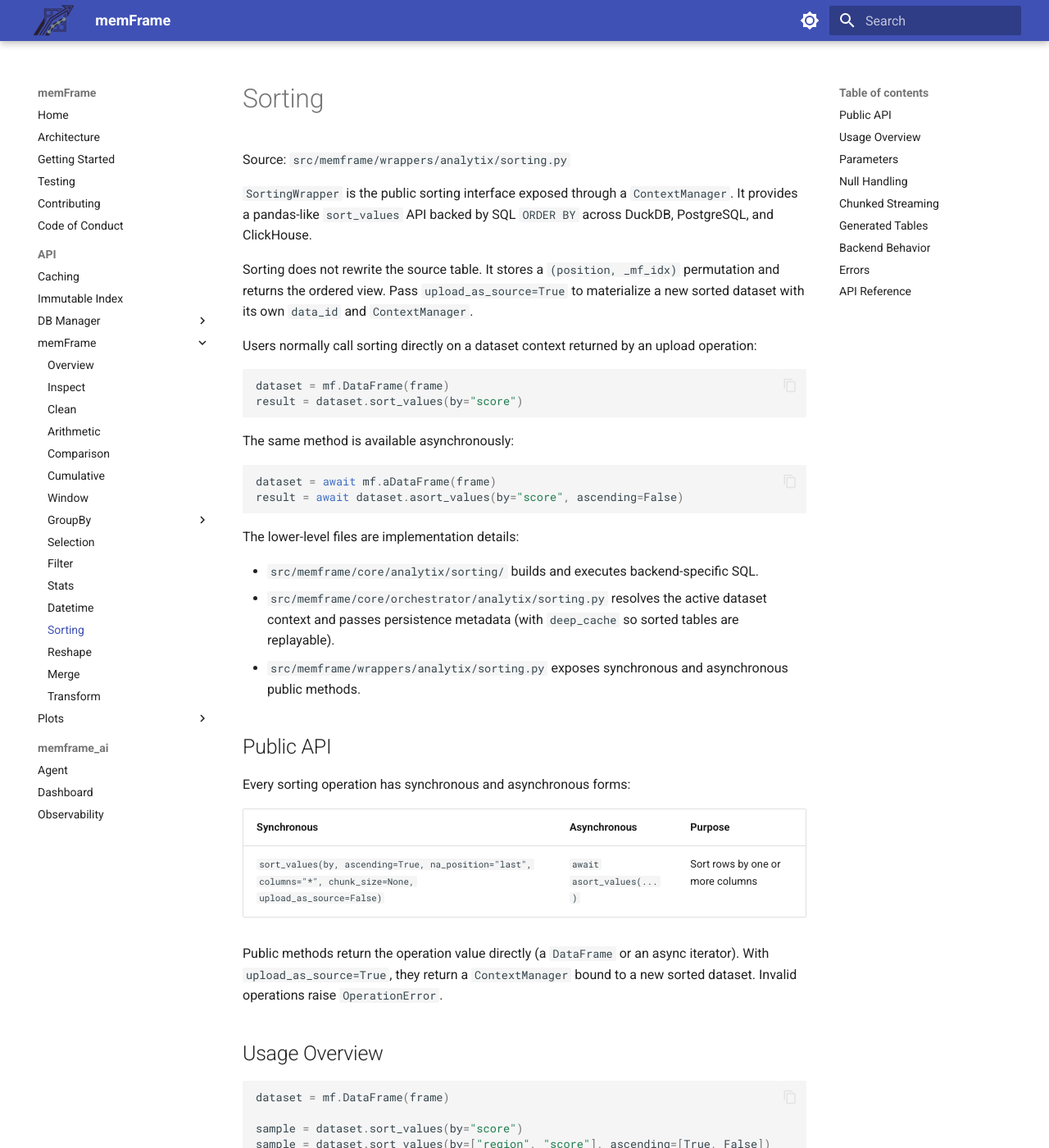
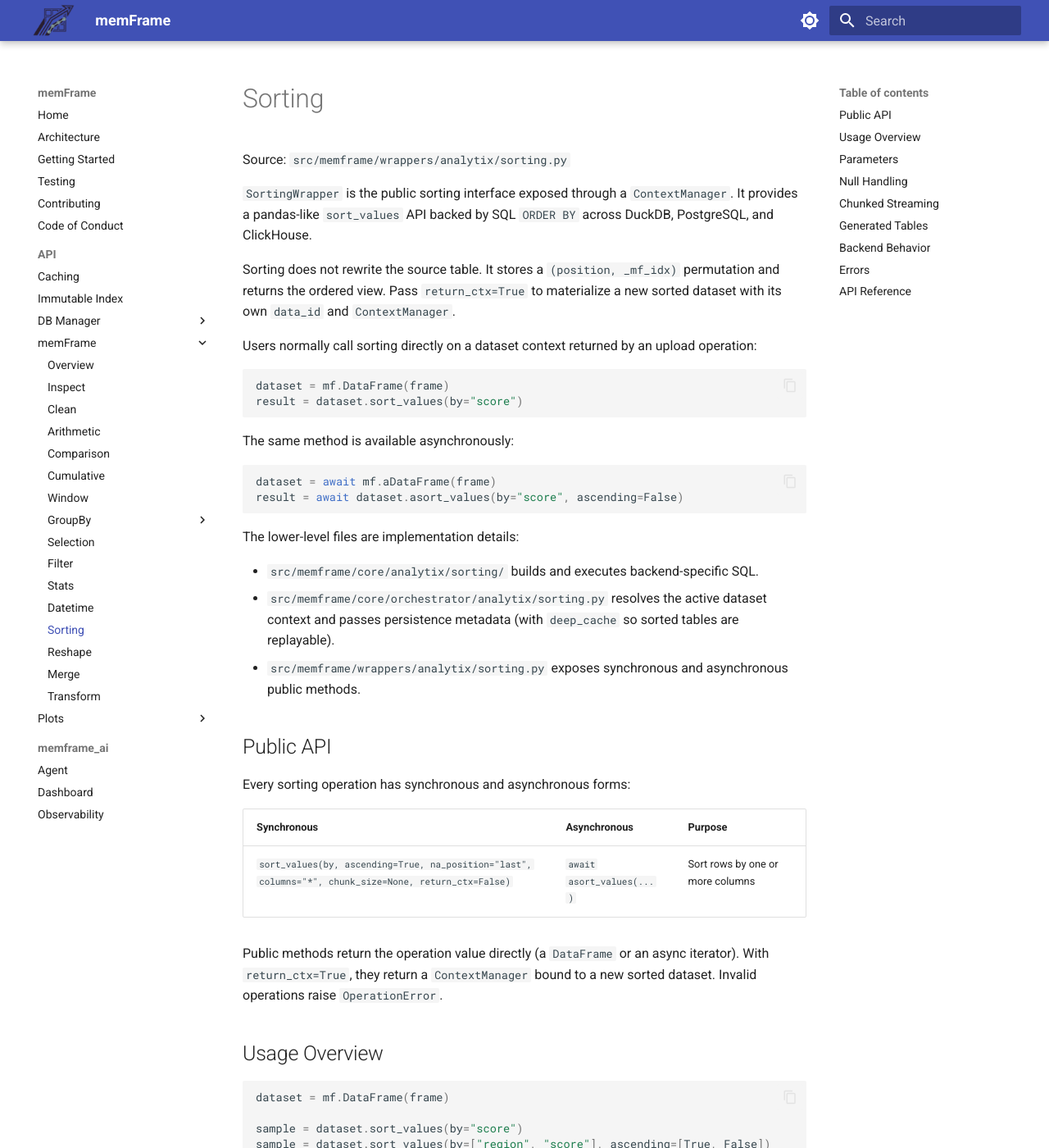
Before and after one commit to Debojit95/memFrame, an MkDocs documentation site: the page built from docs/api/sorting.md, in a window 1280 px wide and 1400 px high. Shown: the whole window at 82% size. Built offline with MkDocs 1.6.1 and Material for MkDocs 9.7.7, drawn with Linux system fonts in a browser that asks for light colours; some of the changed text lies outside the part shown.

Commit message:
[refactor] rename sort upload_as_source to return_ctx
return_ctx describes the actual behavior: it returns a ContextManager bound\nto a new sorted dataset. Breaking rename; no alias kept.

````diff
--- a/docs/api/sorting.md
+++ b/docs/api/sorting.md
@@ -8,7 +8,7 @@
 
 Sorting does not rewrite the source table. It stores a
 `(position, _mf_idx)` permutation and returns the ordered view. Pass
-`upload_as_source=True` to materialize a new sorted dataset with its own
+`return_ctx=True` to materialize a new sorted dataset with its own
 `data_id` and `ContextManager`.
 
 Users normally call sorting directly on a dataset context returned by an upload
@@ -41,10 +41,10 @@
 
 | Synchronous | Asynchronous | Purpose |
 | --- | --- | --- |
-| `sort_values(by, ascending=True, na_position="last", columns="*", chunk_size=None, upload_as_source=False)` | `await asort_values(...)` | Sort rows by one or more columns |
+| `sort_values(by, ascending=True, na_position="last", columns="*", chunk_size=None, return_ctx=False)` | `await asort_values(...)` | Sort rows by one or more columns |
 
 Public methods return the operation value directly (a `DataFrame` or an async
-iterator). With `upload_as_source=True`, they return a `ContextManager` bound
+iterator). With `return_ctx=True`, they return a `ContextManager` bound
 to a new sorted dataset. Invalid operations raise `OperationError`.
 
 ## Usage Overview
@@ -56,7 +56,7 @@
 sample = dataset.sort_values(by=["region", "score"], ascending=[True, False])
 nulls_first = dataset.sort_values(by="score", na_position="first")
 subset = dataset.sort_values(by="score", columns=["name", "score"])
-sorted_dataset = dataset.sort_values(by="score", upload_as_source=True)
+sorted_dataset = dataset.sort_values(by="score", return_ctx=True)
 ```
 
 ```python
````
Also changed, not shown: CHANGELOG.md (+4 -0 lines), docs/api/indexing.md (+3 -3 lines), 3 other files.
